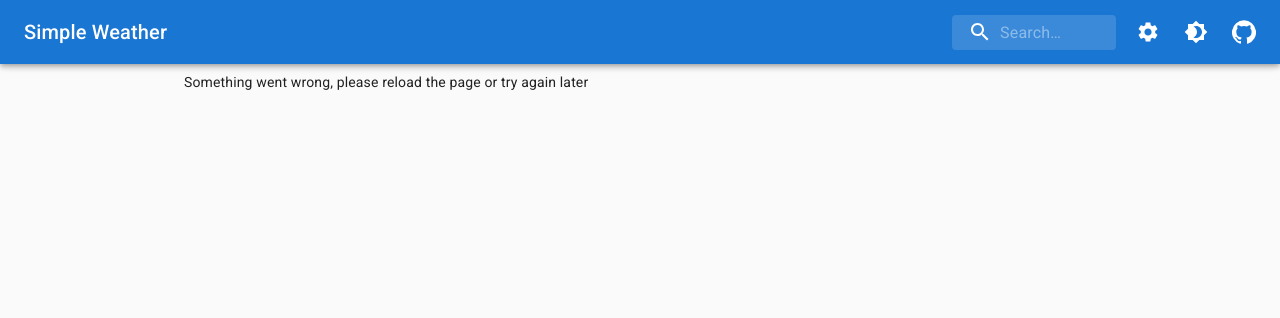
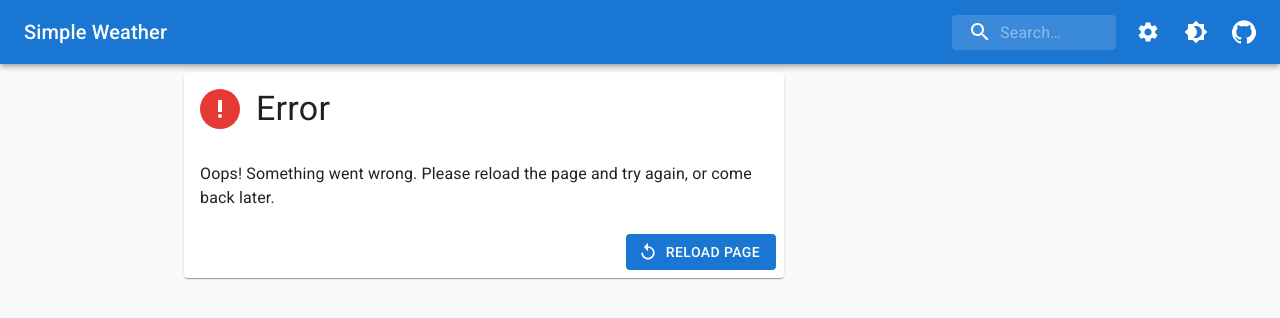
Before and after one commit to zcsain/react-weather-app, a React (Create React App) app: page /error in a window 1280 px wide. Shown: the top 318 px of the page. Built offline with nearby package versions, Linux system fonts and the light colour scheme.

Commit message:
add error view component

```diff
--- a/src/components/views/ErrorView.jsx
+++ b/src/components/views/ErrorView.jsx
@@ -1,10 +1,63 @@
 import React from "react";
+import { Link as RouterLink } from "react-router-dom";
+
+// Material UI
+import { makeStyles } from "@material-ui/core/styles";
+import Card from "@material-ui/core/Card";
+import CardHeader from "@material-ui/core/CardHeader";
+import CardContent from "@material-ui/core/CardContent";
+import CardActions from "@material-ui/core/CardActions";
+import Avatar from "@material-ui/core/Avatar";
+import Typography from "@material-ui/core/Typography";
+import { red } from "@material-ui/core/colors";
+import PriorityHighIcon from "@material-ui/icons/PriorityHigh";
+import ReplayIcon from "@material-ui/icons/Replay";
+import Button from "@material-ui/core/Button";
+import Grid from "@material-ui/core/Grid";
+
+const useStyles = makeStyles((theme) => ({
+	root: {
+		maxWidth: "600px",
+	},
+	avatar: {
+		backgroundColor: red[600],
+	},
+}));
 
 function ErrorView() {
+	const classes = useStyles();
+
 	return (
-		<div>
-			<div>Something went wrong, please reload the page or try again later</div>
-		</div>
+		<Card className={classes.root}>
+			<CardHeader
+				avatar={
+					<Avatar className={classes.avatar}>
+						<PriorityHighIcon />
+					</Avatar>
+				}
+				title={<Typography variant="h4">Error</Typography>}
+			/>
+			<CardContent>
+				<Typography variant="body1">
+					Oops! Something went wrong. Please reload the page and try again, or
+					come back later.
+				</Typography>
+			</CardContent>
+			<CardActions>
+				<Grid container item justify="flex-end">
+					<Button
+						variant="contained"
+						color="primary"
+						component={RouterLink}
+						to="/"
+						startIcon={<ReplayIcon />}
+						disableElevation
+					>
+						Reload Page
+					</Button>
+				</Grid>
+			</CardActions>
+		</Card>
 	);
 }
 
```
